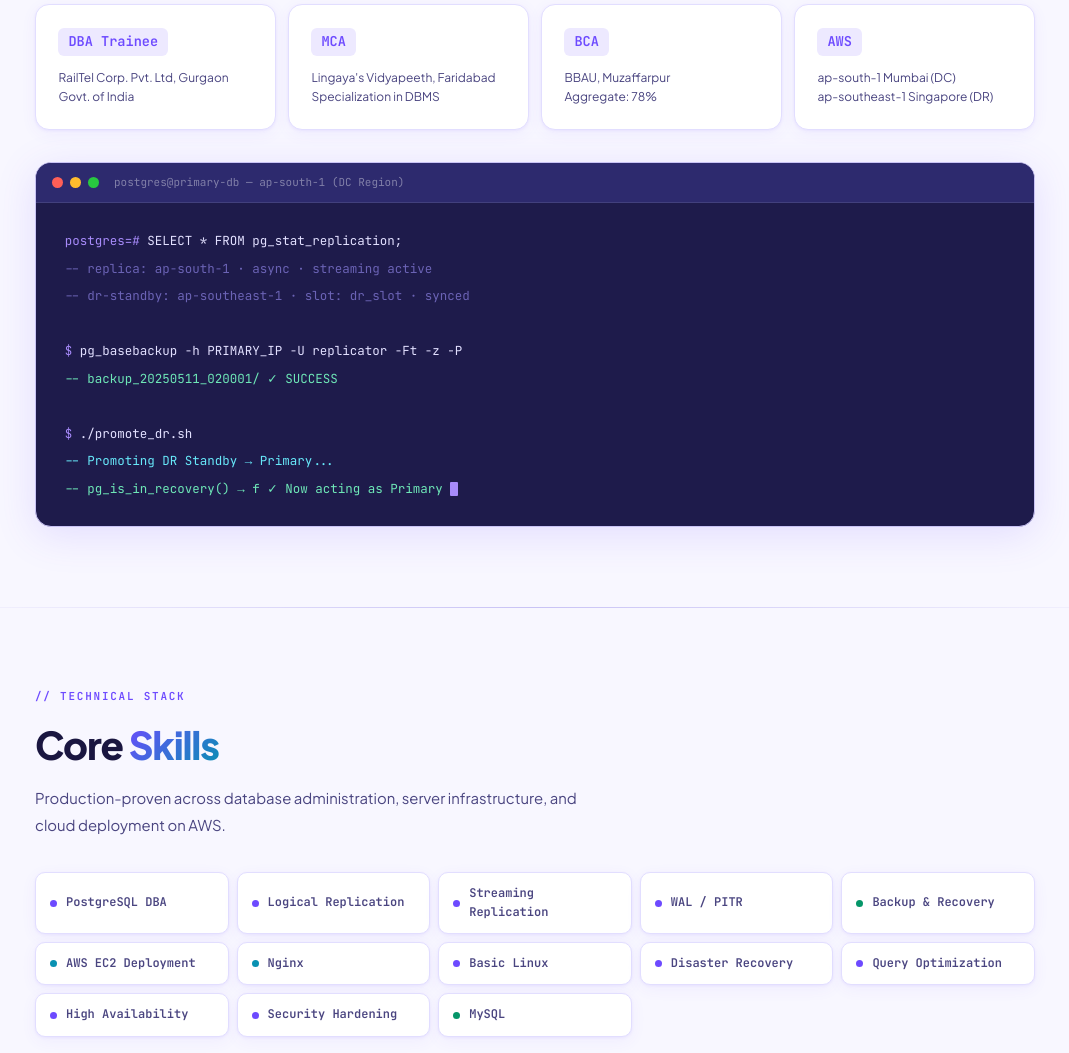
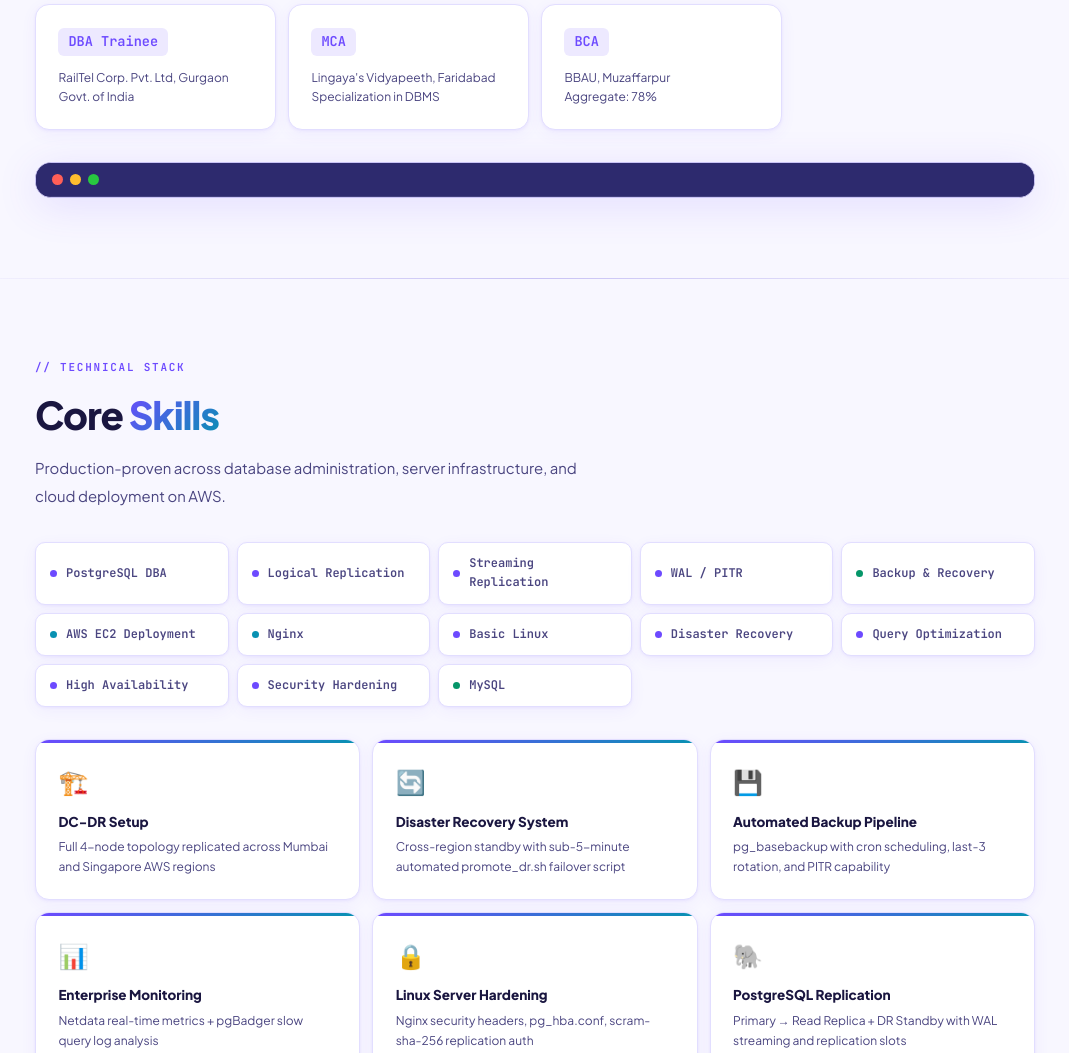
Before and after one commit to utkarsh8873ashique-bit/my_portfolio, a plain HTML site: page index.html in a window 1280 px wide. Shown: the part 1116-2169 px from the top of the page, without its empty margins (105-1174 px from the left). Drawn offline with Linux system fonts and the light colour scheme.

Commit message:
Update index.html

```diff
--- a/index.html
+++ b/index.html
@@ -268,26 +268,12 @@ footer{background:var(--surface);border-top:1px solid var(--border);padding:2.2r
     <div class="acard"><div class="av">DBA Trainee</div><div class="al">RailTel Corp. Pvt. Ltd, Gurgaon<br>Govt. of India</div></div>
     <div class="acard"><div class="av">MCA</div><div class="al">Lingaya's Vidyapeeth, Faridabad<br>Specialization in DBMS</div></div>
     <div class="acard"><div class="av">BCA</div><div class="al">BBAU, Muzaffarpur<br>Aggregate: 78%</div></div>
-    <div class="acard"><div class="av">AWS</div><div class="al">ap-south-1 Mumbai (DC)<br>ap-southeast-1 Singapore (DR)</div></div>
   </div>
   <div class="terminal">
     <div class="tbar">
       <div class="tdot" style="background:#ff5f57;"></div>
       <div class="tdot" style="background:#febc2e;"></div>
       <div class="tdot" style="background:#28c840;"></div>
-      <span class="tbar-label">postgres@primary-db — ap-south-1 (DC Region)</span>
-    </div>
-    <div class="tbody">
-      <div><span class="tp">postgres=#</span> <span class="tc">SELECT * FROM pg_stat_replication;</span></div>
-      <div><span class="to">-- replica: ap-south-1 · async · streaming active</span></div>
-      <div><span class="to">-- dr-standby: ap-southeast-1 · slot: dr_slot · synced</span></div>
-      <div>&nbsp;</div>
-      <div><span class="tp">$</span> <span class="tc">pg_basebackup -h PRIMARY_IP -U replicator -Ft -z -P</span></div>
-      <div><span class="tg">-- backup_20250511_020001/ ✓ SUCCESS</span></div>
-      <div>&nbsp;</div>
-      <div><span class="tp">$</span> <span class="tc">./promote_dr.sh</span></div>
-      <div><span class="th">-- Promoting DR Standby → Primary...</span></div>
-      <div><span class="tg">-- pg_is_in_recovery() → f ✓ Now acting as Primary</span> <span class="tcur"></span></div>
     </div>
   </div>
 </section>
@@ -315,7 +301,7 @@ footer{background:var(--surface);border-top:1px solid var(--border);padding:2.2r
     <div class="sk g"><span class="skd"></span>MySQL</div>
   </div>
   <div class="ach-grid" style="margin-top:2rem;">
-    <div class="ach"><div class="a-ic">🏗️</div><div class="a-t">DC-DR Mirrored Infrastructure</div><div class="a-d">Full 4-node topology replicated across Mumbai and Singapore AWS regions</div></div>
+    <div class="ach"><div class="a-ic">🏗️</div><div class="a-t">DC-DR Setup</div><div class="a-d">Full 4-node topology replicated across Mumbai and Singapore AWS regions</div></div>
     <div class="ach"><div class="a-ic">🔄</div><div class="a-t">Disaster Recovery System</div><div class="a-d">Cross-region standby with sub-5-minute automated promote_dr.sh failover script</div></div>
     <div class="ach"><div class="a-ic">💾</div><div class="a-t">Automated Backup Pipeline</div><div class="a-d">pg_basebackup with cron scheduling, last-3 rotation, and PITR capability</div></div>
     <div class="ach"><div class="a-ic">📊</div><div class="a-t">Enterprise Monitoring</div><div class="a-d">Netdata real-time metrics + pgBadger slow query log analysis</div></div>
@@ -329,7 +315,7 @@ footer{background:var(--surface);border-top:1px solid var(--border);padding:2.2r
 <!-- ARCHITECTURE -->
 <section class="sec" id="arch">
   <div class="sec-label">// infrastructure design</div>
-  <h2 class="sec-h">DC–DR <em>Mirror Architecture</em></h2>
+  <h2 class="sec-h">DC–DR </h2>
   <p class="sec-sub">8 nodes across 2 AWS regions. The DR region (Singapore) is an exact mirror of the DC (Mumbai) — Web Server, Primary DB, Read Replica, and Backup Server — all on hot standby, promoted via script on failover.</p>
   <div class="arch-wrap">
     <div class="region dc">
```
